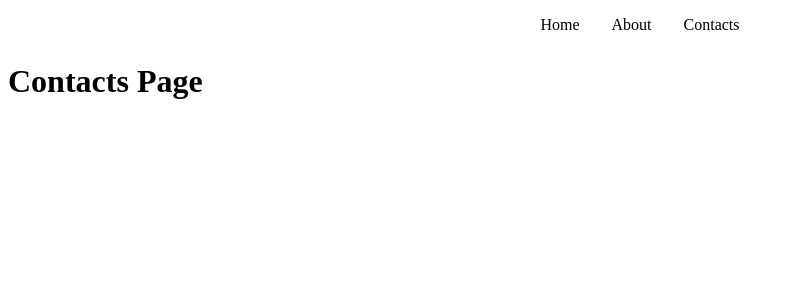
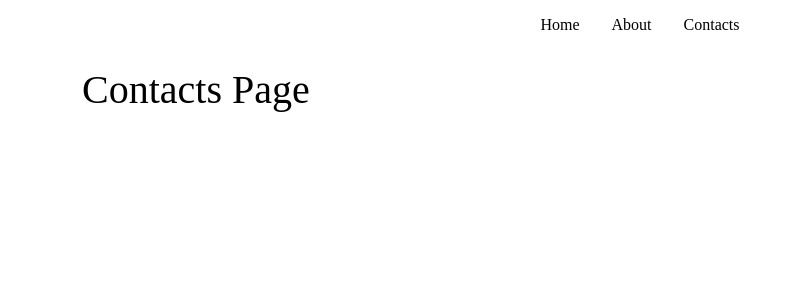
Before and after one commit to MartinaDR1/vite-boolfolio, a Vue app: page /contacts in a window 1280 px wide. Shown: the top 300 px of the page, without its empty margins (0-793 px from the left). Built offline with nearby package versions, Linux system fonts and the light colour scheme.

Commit message:
add AppBanner

```diff
--- a/src/App.vue
+++ b/src/App.vue
@@ -14,4 +14,6 @@ export default {
 </template>
 
 
-<style lang="scss" scoped>@use './styles/general.scss';</style>
+<style lang="scss" scoped>
+@use './styles/general.scss';
+</style>
--- /dev/null
+++ b/src/components/AppBanner.vue
@@ -0,0 +1,21 @@
+<script>
+    export default {
+        name: 'AppBanner',
+
+        props:{
+            title: String
+        }
+    }
+</script>
+
+<template>
+    <div class="bg-dark py-4">
+        <div class="container">
+            <h1>{{ title }}</h1>
+        </div>
+    </div>
+</template>
+
+<style lang="scss" scoped>
+@use '../styles/general.scss';
+</style>
--- a/src/components/AppHeader.vue
+++ b/src/components/AppHeader.vue
@@ -1,3 +1,9 @@
+<script>
+    export default {
+        name:'AppHeader'
+    }
+</script>
+
 <template>
     <header>
         <nav class="nav justify-content-center ">
@@ -8,12 +14,6 @@
     </header>
 </template>
 
-<script>
-    export default {
-        name:'AppHeader'
-    }
-</script>
-
 <style lang="scss" scoped>
 @use '../styles/general.scss';
 </style>
--- a/src/views/AppAbout.vue
+++ b/src/views/AppAbout.vue
@@ -1,14 +1,18 @@
-<template>
-    <div>
-        <h1>About Page</h1>
-    </div>
-</template>
+<script>
+import AppBanner from '../components/AppBanner.vue';
 
-<script>
     export default {
-        name:'AppAbout'
+        name:'AppAbout',
+
+        components:{
+            AppBanner
+        }
     }
 </script>
+
+<template>
+    <AppBanner title="About Page"></AppBanner>
+</template>
 
 <style lang="scss" scoped>
 
--- a/src/views/AppContacts.vue
+++ b/src/views/AppContacts.vue
@@ -1,14 +1,18 @@
+<script>
+import AppBanner from '../components/AppBanner.vue';
+    export default {
+        name:'AppContacts',
+
+        components:{
+            AppBanner
+        }
+    }
+</script>
+
 <template>
-    <div>
-        <h1>Contacts Page</h1>
-    </div>
+    <AppBanner title="Contacts Page"></AppBanner>
 </template>
 
-<script>
-    export default {
-        name:'AppContacts'
-    }
-</script>
 
 <style lang="scss" scoped>
 
--- a/src/views/AppHome.vue
+++ b/src/views/AppHome.vue
@@ -1,13 +1,17 @@
 <script>
+import AppBanner from '../components/AppBanner.vue';
+
     export default {
-        name:'AppHome'
+        name:'AppHome',
+
+        components:{
+            AppBanner
+        }
     }
 </script>
 
 <template>
-    <div>
-        <h1>Home Page</h1>
-    </div>
+    <AppBanner title='Home Page'></AppBanner>
 </template>
 
 
```
